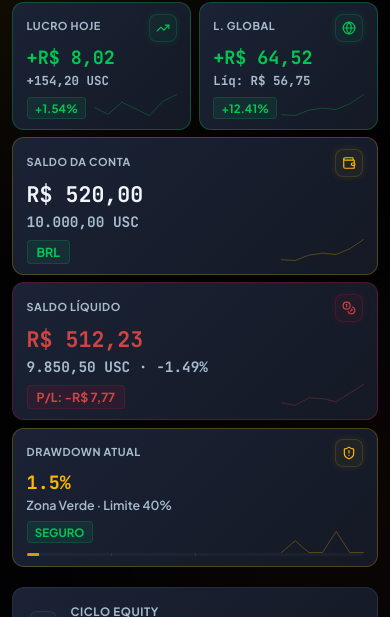
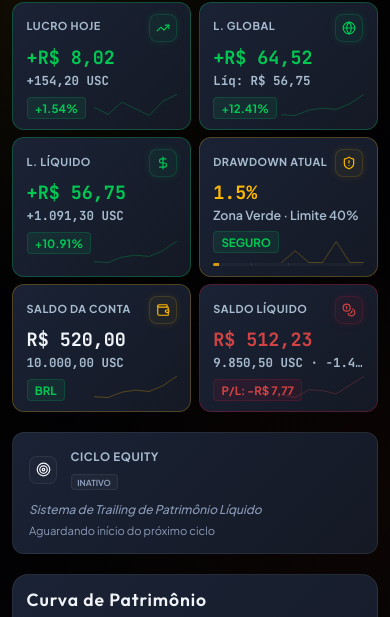
Before and after one commit to tonyrogeness-web/Oriontech, a Next.js app: page / in a window 390 px wide. Shown: the part 173-790 px from the top of the page. Built offline with nearby package versions, Linux system fonts and the light colour scheme; no server answers; the database is empty.

Commit message:
feat: add dedicated L. Líquido card on dashboard in symmetrical 3x2 grid layout

```diff
--- a/src/components/KpiCards.tsx
+++ b/src/components/KpiCards.tsx
@@ -1,7 +1,6 @@
 "use client";
 
-import React from "react";
-import { Wallet, Coins, TrendingUp, Globe, ShieldAlert, Target } from "lucide-react";
+import { Wallet, Coins, TrendingUp, Globe, ShieldAlert, Target, DollarSign } from "lucide-react";
 import styles from "./components.module.css";
 
 interface PerformancePoint {
@@ -214,7 +213,7 @@ export default function KpiCards({
     <>
       <div className={styles.kpiRowGrid}>
         {/* 1. Saldo da Conta */}
-        <div className={`${styles.kpiCardMockup} ${styles.kpiCardBorderGold} ${styles.kpiCardLarge}`}>
+        <div className={`${styles.kpiCardMockup} ${styles.kpiCardBorderGold} ${styles.kpiCardSmall}`}>
           <div className={styles.kpiHeaderRow}>
             <span className={styles.kpiLabelMockup}>Saldo da Conta</span>
             <div className={`${styles.kpiIconContainer} ${styles.goldGlow}`}>
@@ -229,8 +228,8 @@ export default function KpiCards({
           <Sparkline data={balanceHistory} color="var(--neon-gold)" />
         </div>
 
-        {/* 2. Patrimônio Líquido */}
-        <div className={`${styles.kpiCardMockup} ${floatingPl >= 0 ? styles.kpiCardBorderGreen : styles.kpiCardBorderRed} ${styles.kpiCardLarge}`}>
+        {/* 2. Saldo Líquido */}
+        <div className={`${styles.kpiCardMockup} ${floatingPl >= 0 ? styles.kpiCardBorderGreen : styles.kpiCardBorderRed} ${styles.kpiCardSmall}`}>
           <div className={styles.kpiHeaderRow}>
             <span className={styles.kpiLabelMockup}>Saldo Líquido</span>
             <div className={`${styles.kpiIconContainer} ${equityDiffCalc >= 0 ? styles.greenGlow : styles.redGlow}`}>
@@ -249,7 +248,27 @@ export default function KpiCards({
           <Sparkline data={equityHistory} color={floatingPl >= 0 ? "var(--neon-green)" : "var(--neon-red)"} />
         </div>
 
-        {/* 3. Lucro Hoje */}
+        {/* 3. L. Líquido */}
+        <div className={`${styles.kpiCardMockup} ${netProfitCalc >= 0 ? styles.kpiCardBorderGreen : styles.kpiCardBorderRed} ${styles.kpiCardSmall}`}>
+          <div className={styles.kpiHeaderRow}>
+            <span className={styles.kpiLabelMockup}>L. Líquido</span>
+            <div className={`${styles.kpiIconContainer} ${netProfitCalc >= 0 ? styles.greenGlow : styles.redGlow}`}>
+              <DollarSign size={14} />
+            </div>
+          </div>
+          <span className={`${styles.kpiValueMockup} tabular-nums`} style={{ color: netProfitCalc >= 0 ? "var(--neon-green)" : "var(--neon-red)" }}>
+            {netProfitCalc >= 0 ? "+" : ""}{formatValPrimary(netProfitCalc)}
+          </span>
+          <span className={`${styles.kpiSubValueMockup} tabular-nums`}>
+            {netProfitCalc >= 0 ? "+" : ""}{formatValSecondary(netProfitCalc)}
+          </span>
+          <span className={`${styles.kpiBadgeMockup} ${netProfitCalc >= 0 ? styles.kpiBadgeGreen : styles.kpiBadgeRed}`}>
+            {netProfitPctCalc >= 0 ? "+" : ""}{netProfitPctCalc.toFixed(2)}%
+          </span>
+          <Sparkline data={globalProfitHistory} color={netProfitCalc >= 0 ? "var(--neon-green)" : "var(--neon-red)"} />
+        </div>
+
+        {/* 4. Lucro Hoje */}
         <div className={`${styles.kpiCardMockup} ${dailyProfit >= 0 ? styles.kpiCardBorderGreen : styles.kpiCardBorderAmber} ${styles.kpiCardSmall}`}>
           <div className={styles.kpiHeaderRow}>
             <span className={styles.kpiLabelMockup}>Lucro Hoje</span>
@@ -269,7 +288,7 @@ export default function KpiCards({
           <Sparkline data={dailyProfitHistory} color={dailyProfit >= 0 ? "var(--neon-green)" : "var(--neon-amber)"} />
         </div>
 
-        {/* 4. L. Global */}
+        {/* 5. L. Global */}
         <div className={`${styles.kpiCardMockup} ${totalProfit >= 0 ? styles.kpiCardBorderGreen : styles.kpiCardBorderAmber} ${styles.kpiCardSmall}`}>
           <div className={styles.kpiHeaderRow}>
             <span className={styles.kpiLabelMockup}>L. Global</span>
@@ -289,7 +308,7 @@ export default function KpiCards({
           <Sparkline data={globalProfitHistory} color={totalProfit >= 0 ? "var(--neon-green)" : "var(--neon-amber)"} />
         </div>
 
-        {/* 5. Drawdown Atual */}
+        {/* 6. Drawdown Atual */}
         <div className={`${styles.kpiCardMockup} ${ddBorderClass} ${styles.kpiCardSmall}`}>
           <div className={styles.kpiHeaderRow}>
             <span className={styles.kpiLabelMockup}>Drawdown Atual</span>
--- a/src/components/components.module.css
+++ b/src/components/components.module.css
@@ -900,14 +900,12 @@
   .kpiCardSmall {
     grid-column: span 1;
   }
-  .kpiRowGrid > div:nth-child(1) { grid-row: 2; }
-  .kpiRowGrid > div:nth-child(2) { grid-row: 3; }
-  .kpiRowGrid > div:nth-child(3) { grid-row: 1; grid-column: 1; }
-  .kpiRowGrid > div:nth-child(4) { grid-row: 1; grid-column: 2; }
-  .kpiRowGrid > div:nth-child(5) {
-    grid-column: span 2;
-    grid-row: 4;
-  }
+  .kpiRowGrid > div:nth-child(1) { grid-row: 3; grid-column: 1; } /* Saldo da Conta */
+  .kpiRowGrid > div:nth-child(2) { grid-row: 3; grid-column: 2; } /* Saldo Líquido */
+  .kpiRowGrid > div:nth-child(3) { grid-row: 2; grid-column: 1; } /* L. Líquido */
+  .kpiRowGrid > div:nth-child(4) { grid-row: 1; grid-column: 1; } /* Lucro Hoje */
+  .kpiRowGrid > div:nth-child(5) { grid-row: 1; grid-column: 2; } /* L. Global */
+  .kpiRowGrid > div:nth-child(6) { grid-row: 2; grid-column: 2; } /* Drawdown Atual */
 }
 
 @media (max-width: 480px) {
```
